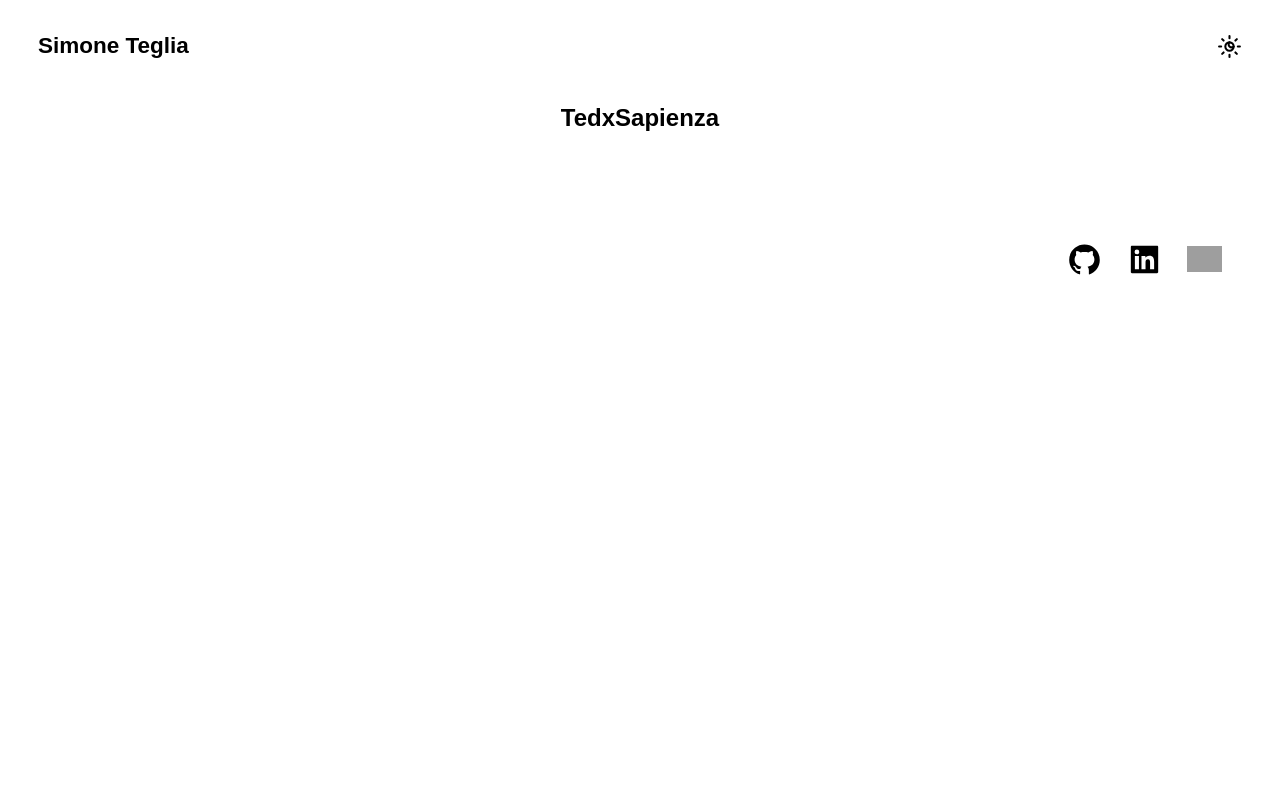
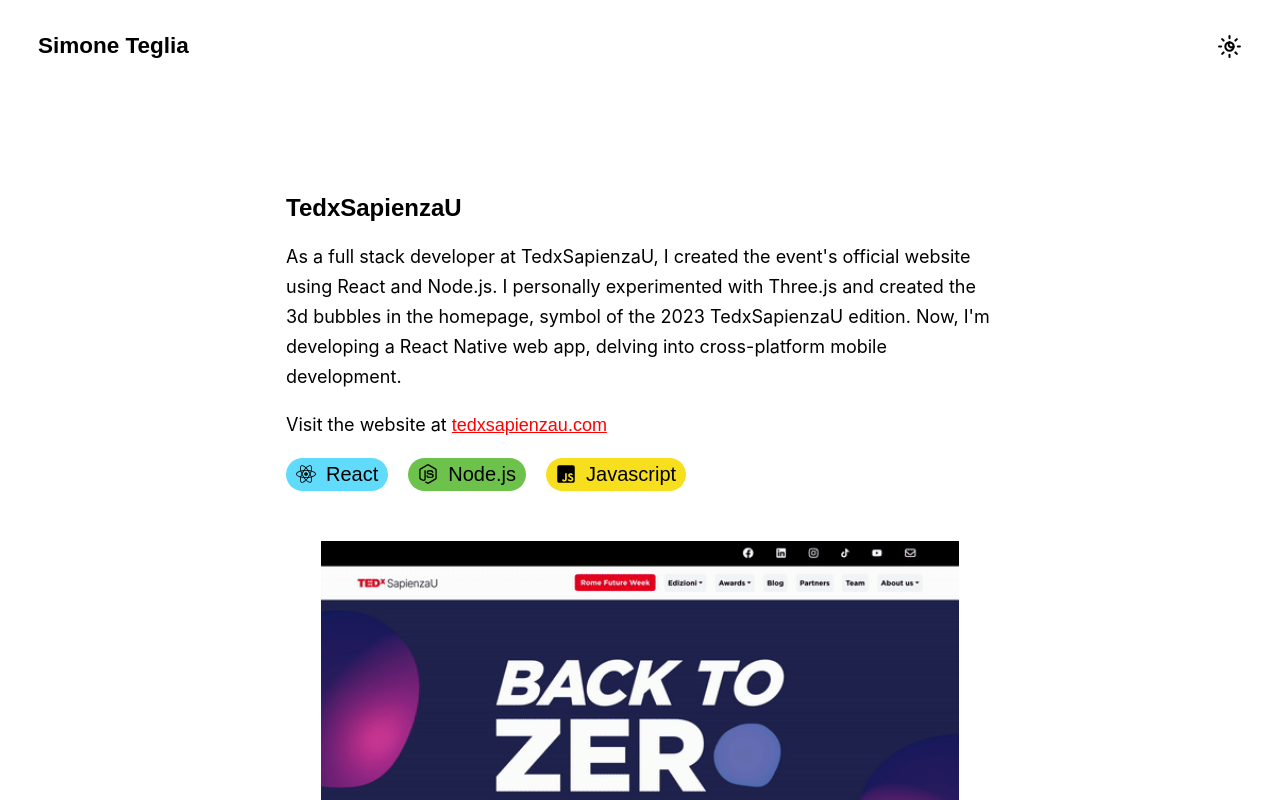
Before and after one commit to simoneteglia/simoneteglia, a React (Create React App) app: page /tedx in a window 1280 px wide. Shown: the top 800 px of the page. Built offline with nearby package versions, Linux system fonts and the light colour scheme; grey boxes are pictures that could not be loaded.

Commit message:
TedxSapienzaU Page

```diff
--- /dev/null
+++ b/src/components/SkillPill.jsx
@@ -0,0 +1,24 @@
+import React, { useState } from "react";
+
+const SkillPill = ({ skill, bgColor, icon }) => {
+  const styles = {
+    container: {
+      padding: "5px 10px",
+      borderRadius: "100px",
+      backgroundColor: bgColor,
+      fontSize: "20px",
+      width: "fit-content",
+      display: "flex",
+      alignItems: "center",
+      gap: 10,
+    },
+  };
+  return (
+    <div style={styles.container}>
+      {icon}
+      <div>{skill}</div>
+    </div>
+  );
+};
+
+export default SkillPill;
--- a/src/components/pages/TedxSapienza.jsx
+++ b/src/components/pages/TedxSapienza.jsx
@@ -1,9 +1,54 @@
 import React, { Component } from "react";
+import { FaReact, FaNodeJs, FaJsSquare } from "react-icons/fa";
+import SkillPill from "../SkillPill";
 
-export default function TedxSapienza() {
+export default function TedxSapienza({ isDarkMode }) {
+  const styles = {
+    container: {
+      width: "708px",
+      marginTop: "70px",
+      padding: "20px",
+      display: "block",
+    },
+    iconStyle: {
+      fontSize: "35px",
+      color: "black",
+    },
+  };
   return (
-    <div>
-      <h1>TedxSapienza</h1>
+    <div style={styles.container}>
+      <h1>TedxSapienzaU</h1>
+      <p>
+        As a full stack developer at TedxSapienzaU, I created the event's
+        official website using React and Node.js. I personally experimented with
+        Three.js and created the 3d bubbles in the homepage, symbol of the 2023
+        TedxSapienzaU edition. Now, I'm developing a React Native web app,
+        delving into cross-platform mobile development.
+      </p>
+      <p>
+        Visit the website at{" "}
+        <a style={{ color: "red" }} href="https://www.tedxsapienzau.com/">
+          tedxsapienzau.com
+        </a>
+      </p>
+      <div style={{ display: "flex", gap: 20 }}>
+        <SkillPill skill="React" bgColor="#61DBFB" icon={<FaReact />} />
+        <SkillPill skill="Node.js" bgColor="#6cc24a" icon={<FaNodeJs />} />
+        <SkillPill skill="Javascript" bgColor="#f7df1e" icon={<FaJsSquare />} />
+      </div>
+      <div
+        style={{
+          width: "100%",
+          display: "flex",
+          justifyContent: "center",
+          marginTop: "50px",
+        }}
+      >
+        <img width="90%" src="/media/tedx_landing.gif" />
+      </div>
     </div>
   );
 }
+
+//skills: react, node.js, three.js, react native
+//Foto landing page (3d bubbles in vero 3D))
```
Also changed, not shown: public/media/tedx_landing.gif (added).
